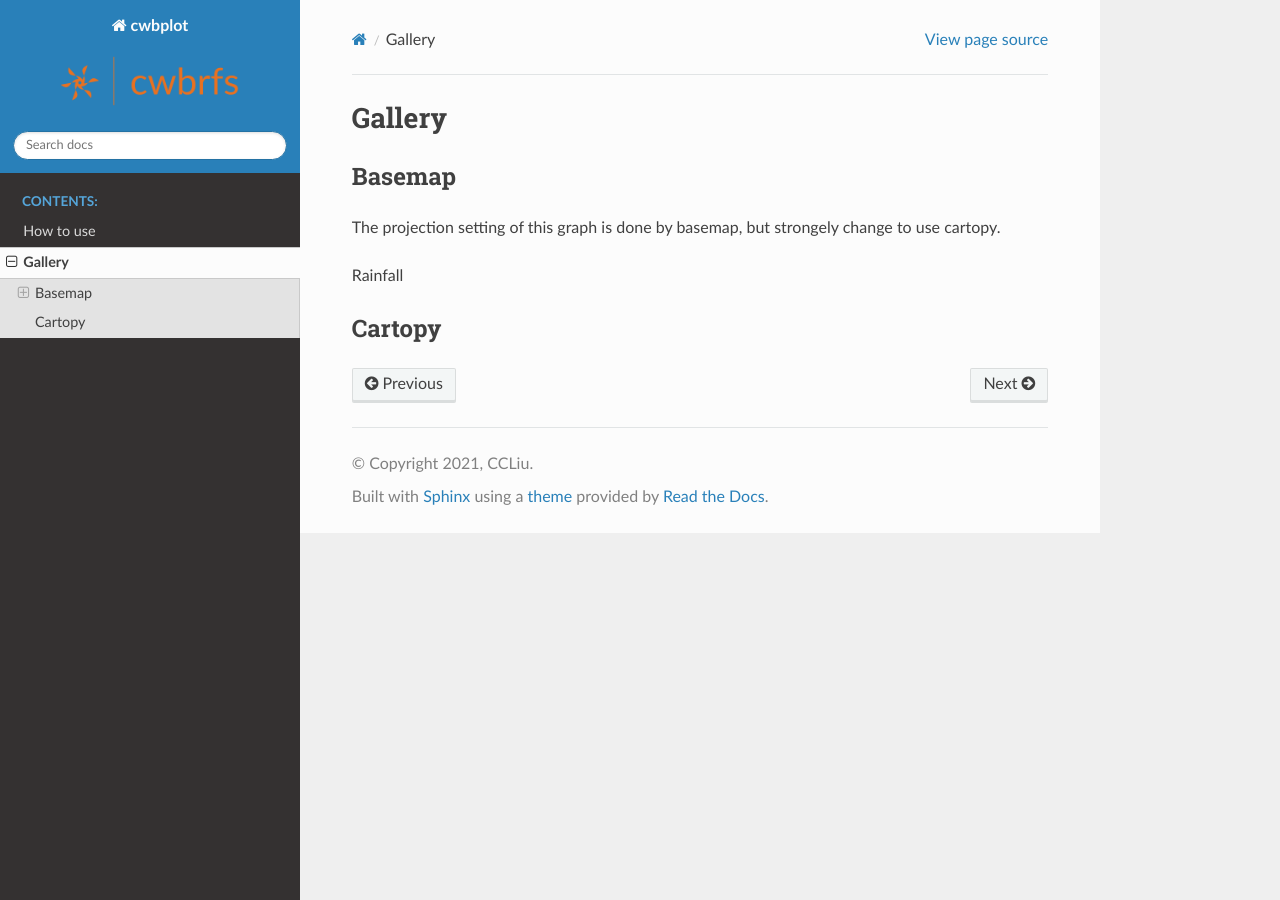
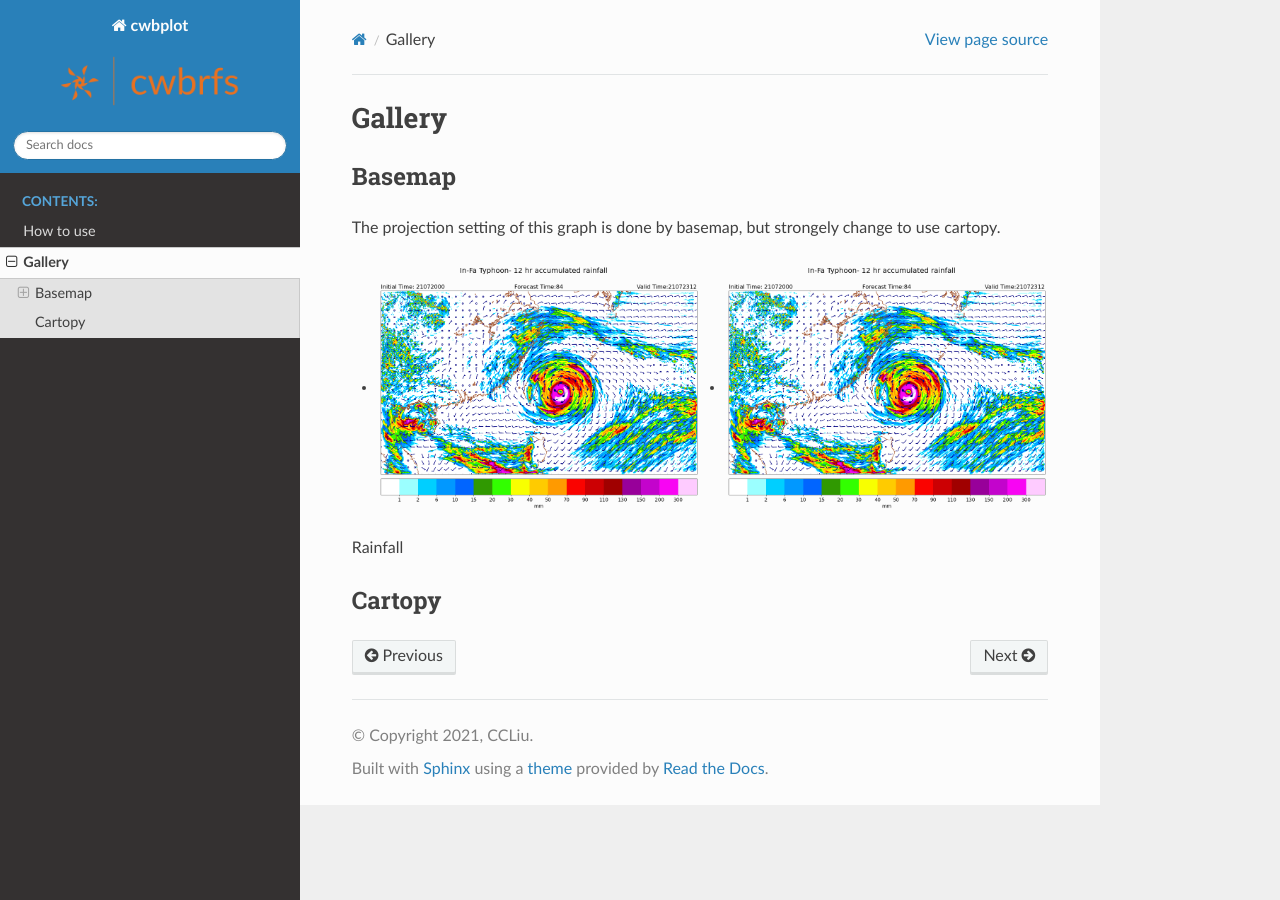
Before and after one commit to Liu-CWB/cwbplot, a Sphinx documentation site: the page built from docs/source/gallery_cwb.rst, in a window 1280 px wide. Built offline with Sphinx 7.4.7 and the Read the Docs theme 2.0.0, drawn with Linux system fonts in a browser that asks for light colours.

Commit message:
Update gallery_cwb.rst

```diff
--- a/docs/source/gallery_cwb.rst
+++ b/docs/source/gallery_cwb.rst
@@ -8,11 +8,11 @@ The projection setting of this graph is done by basemap, but strongely change to
 .. hlist::
     :columns: 2
 
-    .. figure:: image/_gallery/12acc_rainfall_basemap.png
+    - .. figure:: image/_gallery/12acc_rainfall_basemap.png
         :width: 600
         :target: https://cwbplot.readthedocs.io/en/latest/example/12accrain_basemap.html
 
-    .. figure:: image/_gallery/12acc_rainfall_basemap.png
+    - .. figure:: image/_gallery/12acc_rainfall_basemap.png
         :width: 600
 
 
```
